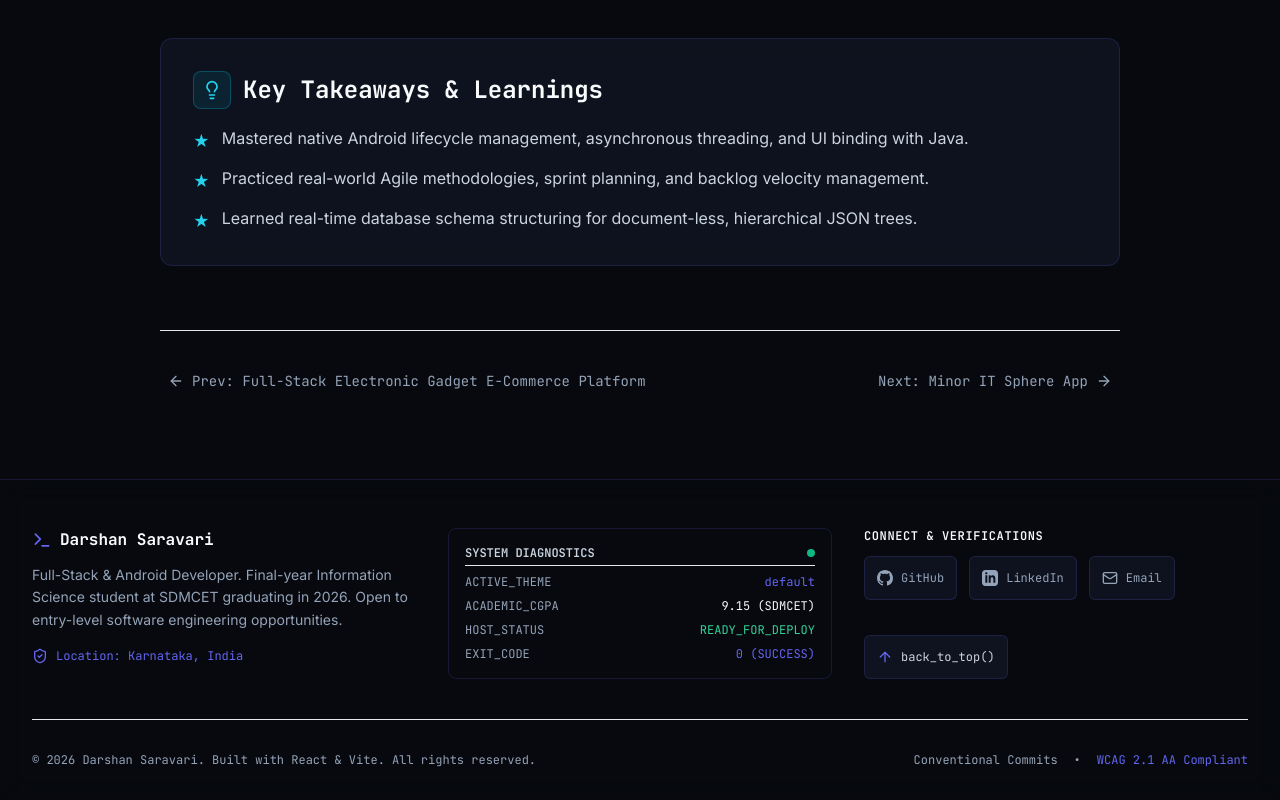
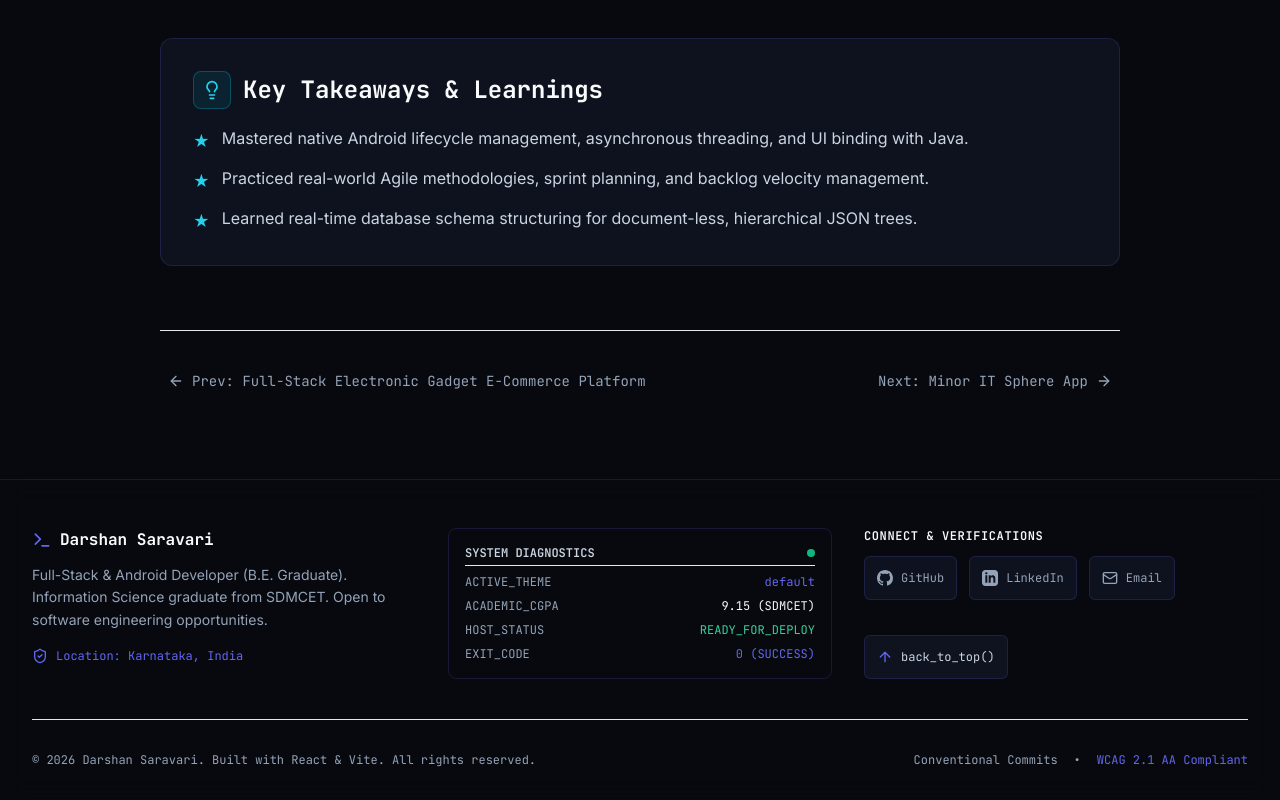
Before and after one commit to DarshanS04/Portfolio, a React (Vite) app: page /projects/bake-track in a window 1280 px wide. Shown: the part 2148-2948 px from the top of the page. Built offline with nearby package versions, Linux system fonts and the light colour scheme.

Commit message:
feat(profile): update status and bio to reflect graduation

```diff
--- a/index.html
+++ b/index.html
@@ -9,7 +9,7 @@
     <meta name="title" content="Darshan Saravari | Full-Stack & Android Developer" />
     <meta
       name="description"
-      content="Darshan Saravari is a Full-Stack and Android Developer and final-year Information Science student at SDMCET with expertise in React, Node.js, and Java."
+      content="Darshan Saravari is a Full-Stack and Android Developer and Information Science graduate from SDMCET with expertise in React, Node.js, and Java."
     />
     <meta name="author" content="Darshan Saravari" />
     <meta name="keywords" content="Darshan Saravari, Darshan, Full-Stack Developer, Android Developer, SDMCET, React Developer, Node.js, Java, Portfolio" />
@@ -23,7 +23,7 @@
     <meta property="og:title" content="Darshan Saravari | Full-Stack & Android Developer" />
     <meta
       property="og:description"
-      content="Portfolio of Darshan Saravari - Full-Stack & Android Developer. Final-year Information Science student at SDMCET with expertise in React, Node.js, and Android."
+      content="Portfolio of Darshan Saravari - Full-Stack & Android Developer. Information Science graduate from SDMCET with expertise in React, Node.js, and Android."
     />
     <meta property="og:image" content="https://darshan-portfolio.vercel.app/og-image.png" />
     <meta property="og:image:width" content="1200" />
@@ -36,7 +36,7 @@
     <meta name="twitter:title" content="Darshan Saravari | Full-Stack & Android Developer" />
     <meta
       name="twitter:description"
-      content="Portfolio of Darshan Saravari - Full-Stack & Android Developer. Final-year Information Science student at SDMCET with expertise in React, Node.js, and Android."
+      content="Portfolio of Darshan Saravari - Full-Stack & Android Developer. Information Science graduate from SDMCET with expertise in React, Node.js, and Android."
     />
     <meta name="twitter:image" content="https://darshan-portfolio.vercel.app/og-image.png" />
 
--- a/public/og-template.html
+++ b/public/og-template.html
@@ -93,7 +93,7 @@
   </div>
   <div>
     <h1>Darshan <span class="accent">Saravari</span></h1>
-    <p style="margin-top: 16px;">Full-Stack & Android Developer · Final-Year B.E. Student at SDMCET (CGPA 9.07)</p>
+    <p style="margin-top: 16px;">Full-Stack & Android Developer · Information Science Graduate, SDMCET (CGPA 9.15)</p>
   </div>
   <div class="footer">
     <div class="chips">
--- a/src/components/sections/AboutSection.jsx
+++ b/src/components/sections/AboutSection.jsx
@@ -73,10 +73,10 @@ export function AboutSection() {
             <div className="glass-panel p-5 rounded-xl border border-border-subtle">
               <div className="flex items-center justify-between text-accent mb-2">
                 <BookOpen className="w-6 h-6" />
-                <span className="font-mono text-xs text-text-muted">TARGET</span>
+                <span className="font-mono text-xs text-text-muted">STATUS</span>
               </div>
-              <div className="text-xl font-extrabold font-mono text-text-primary">2026 Batch</div>
-              <div className="text-sm font-semibold text-text-secondary mt-1">Entry-Level SDE</div>
+              <div className="text-xl font-extrabold font-mono text-text-primary">B.E. Graduate</div>
+              <div className="text-sm font-semibold text-text-secondary mt-1">Software Developer</div>
               <p className="text-xs text-text-muted mt-1">Ready for full-time opportunities</p>
             </div>
           </div>
--- a/src/components/sections/HeroSection.jsx
+++ b/src/components/sections/HeroSection.jsx
@@ -45,7 +45,7 @@ export function HeroSection() {
             {/* Status Badge */}
             <div className="inline-flex items-center gap-2 px-3 py-1.5 rounded-full bg-accent-muted/40 border border-border-subtle text-accent text-xs font-mono">
               <span className="w-2 h-2 rounded-full bg-emerald-400 animate-pulse" />
-              <span>Available for 2026 Entry-Level Roles</span>
+              <span>Available for Software Developer Roles</span>
             </div>
 
             {/* H1 Heading */}
@@ -68,7 +68,7 @@ export function HeroSection() {
 
             {/* Real Plain-Text Bio for Search Crawlers and Immediate Readability */}
             <p className="text-base sm:text-lg text-text-muted leading-relaxed font-sans max-w-xl mx-auto lg:mx-0">
-              {PROFILE.objective} Final-year Information Science student at SDMCET (CGPA 9.15)
+              {PROFILE.objective} Information Science graduate from SDMCET (CGPA 9.15)
               building reliable web services with React & Node.js, and native mobile apps with Android.
             </p>
 
--- a/src/components/terminal/TerminalWindow.jsx
+++ b/src/components/terminal/TerminalWindow.jsx
@@ -32,7 +32,7 @@ const AUTO_SCRIPT = [
   },
   {
     cmd: 'git log --oneline -1',
-    output: 'c7f91a2 (HEAD -> main) open to entry-level software developer roles (graduating 2026)',
+    output: 'c7f91a2 (HEAD -> main) open to software developer roles (B.E. graduate)',
     delay: 1400,
   },
 ];
--- a/src/components/ui/Footer.jsx
+++ b/src/components/ui/Footer.jsx
@@ -24,8 +24,8 @@ export function Footer() {
               </span>
             </div>
             <p className="text-sm text-text-muted leading-relaxed font-sans max-w-sm">
-              {PROFILE.title}. Final-year Information Science student at SDMCET graduating in 2026.
-              Open to entry-level software engineering opportunities.
+              {PROFILE.title}. Information Science graduate from SDMCET.
+              Open to software engineering opportunities.
             </p>
             <div className="mt-4 flex items-center gap-2 text-xs font-mono text-accent">
               <ShieldCheck className="w-4 h-4" />
--- a/src/content/profile.js
+++ b/src/content/profile.js
@@ -5,7 +5,7 @@
 
 export const PROFILE = {
   name: 'Darshan Saravari',
-  title: 'Full-Stack & Android Developer',
+  title: 'Full-Stack & Android Developer (B.E. Graduate)',
   roleTaglines: [
     'Full-Stack Developer',
     'Android Developer',
@@ -19,19 +19,19 @@ export const PROFILE = {
   // TODO: Replace with your actual LinkedIn profile URL
   linkedin: 'https://in.linkedin.com/in/darshan-saravari',
   location: 'Karnataka, India',
-  status: 'Open to Entry-Level Software Developer Roles (Graduate 2026)',
+  status: 'Open to Software Developer Roles (B.E. Graduate)',
   objective:
-    'Final-year Information Science student with hands-on experience in full-stack development using React, Node.js, and MongoDB. Seeking an entry-level software developer role.',
+    'Information Science and Engineering graduate with hands-on experience in full-stack development using React, Node.js, and MongoDB. Seeking a software developer role.',
   bioParagraphs: [
-    'I am a final-year Information Science and Engineering student at SDM College of Engineering & Technology (SDMCET), graduating in 2026 with a CGPA of 9.15.',
+    'I am an Information Science and Engineering graduate from SDM College of Engineering & Technology (SDMCET) with a CGPA of 9.15.',
     'With hands-on experience spanning modern web stacks (React, Node.js, Express, MongoDB) and native Android development (Java, Firebase), I enjoy engineering scalable, secure systems and real-time distributed applications. I have completed a software development internship at Exposys Data Labs focusing on cryptographic file transfer and authentication.',
-    'I am actively seeking an entry-level software developer role where I can contribute solid algorithmic foundations, clean architecture practices, and full-stack engineering skills.',
+    'I am actively seeking a software developer role where I can contribute solid algorithmic foundations, clean architecture practices, and full-stack engineering skills.',
   ],
   stats: [
     { label: 'CGPA (SDMCET)', value: '9.15', detail: 'Information Science & Engineering' },
     { label: 'Featured Projects', value: '3', detail: 'Full-stack & Mobile systems' },
     { label: 'Internship', value: 'Exposys Data Labs', detail: 'Software Development Intern' },
-    { label: 'Status', value: 'Graduating 2026', detail: 'Seeking entry-level SDE role' },
+    { label: 'Status', value: 'B.E. Graduate', detail: 'Seeking software developer role' },
   ],
   education: [
     {
--- a/src/pages/HomePage.jsx
+++ b/src/pages/HomePage.jsx
@@ -17,7 +17,7 @@ export function HomePage() {
         <title>Darshan Saravari | Full-Stack & Android Developer</title>
         <meta
           name="description"
-          content="Darshan Saravari is a Full-Stack and Android Developer and final-year Information Science student at SDMCET with expertise in React, Node.js, and Java."
+          content="Darshan Saravari is a Full-Stack and Android Developer and Information Science graduate from SDMCET with expertise in React, Node.js, and Java."
         />
         <link rel="canonical" href={PROFILE.siteUrl} />
       </Helmet>
```
Also changed, not shown: 2 other files (tests, documents, lock files or other folders).
